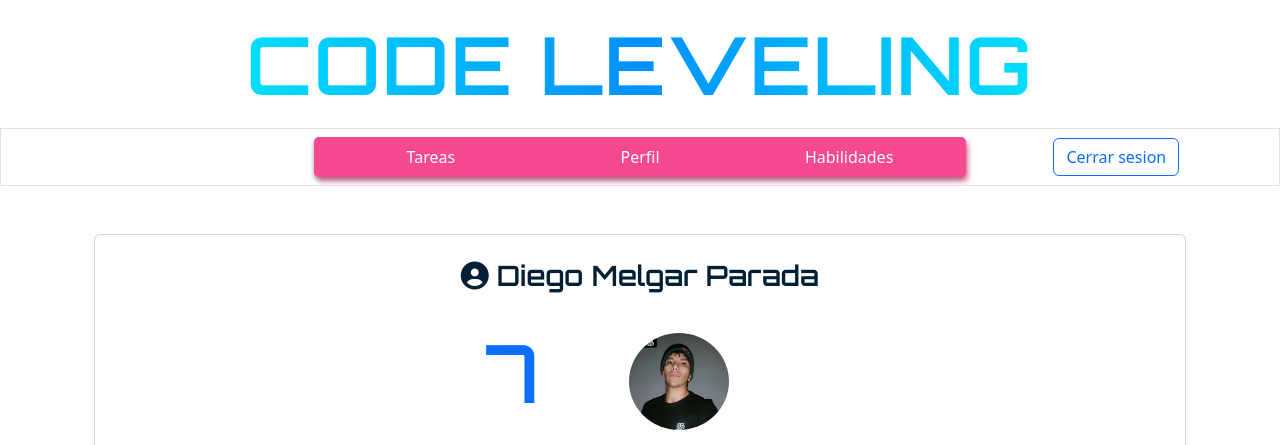
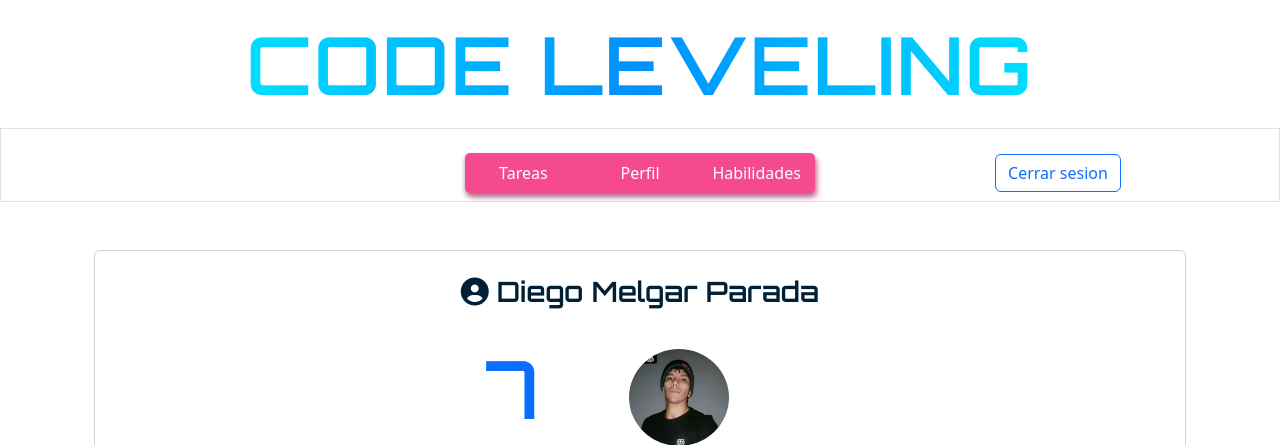
Before and after one commit to R708-0/CodeLeveling, a Flask app: page / in a window 1280 px wide. Shown: the top 445 px of the page. Run offline with Flask 3, Linux system fonts and the light colour scheme; a user stored in the database is signed in; data comes from the database, SQL or seed files in the repository.

Commit message:
layout .12

```diff
--- a/static/css/style.css
+++ b/static/css/style.css
@@ -4,7 +4,7 @@
 /* fuentes personalizadas */
 .title{
   font-family: 'Rajdhani','Orbitron', sans-serif;
-  font-size: clamp(2rem, 10vw, 5rem); /* (minimo, 10%pantalla, maximo) */
+  font-size: clamp(3rem, 10vw, 5rem); /* (minimo, 10%pantalla, maximo) */
   text-align: center;
   text-transform: uppercase;
   letter-spacing: 2px;
--- a/templates/layout.html
+++ b/templates/layout.html
@@ -32,13 +32,13 @@
 
                    <!-- boton hamburguesa -->
                    <div class="col mx-s">
-                        <button class="navbar-toggler" type="button" data-bs-toggle="collapse" dat-bs-tarjet="#navMain">
-                            <span class="navbar-toggler-icon"></span>
-                        </button>
+
                    </div>
 
+
                    <!-- menus -->
-                    <div class="collapse navbar-collapse col container button-container nav-item mx-auto " id="navMain">
+                    <div class="col mt-3 d-felx">
+                        <div class="button-container mx-auto nav-item" >
                             <button class="button-nav">
                                 <a class="nav-link" href="/tareas">Tareas</a>
                             </button>
@@ -49,8 +49,10 @@
                                 <a  class="nav-link" href="/habilidades">Habilidades</a>
                             </button>
                         </div>
+                    </div>
 
-                    <div class="col d-flex justify-content-center nav-item">
+
+                    <div class="col d-flex justify-content-center nav-item mt-3">
                         <button class="btn btn-outline-primary">
                             <a class="nav-link" href="/logout">Cerrar sesion</a>
                         </button>
```
Also changed, not shown: 1 other file. Lines whose indentation alone changed are shown as unchanged.
